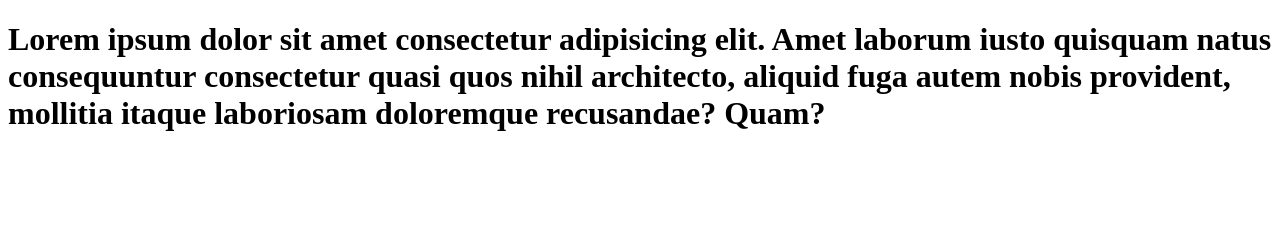
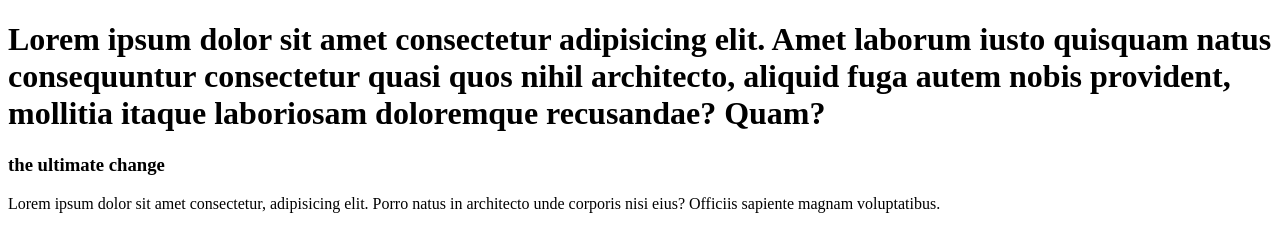
Before and after one commit to Rayhan-50/my-first-repo, a plain HTML site: page index.html in a window 1280 px wide. Drawn offline with Linux system fonts and the light colour scheme.

Commit message:
second  change commit

```diff
--- a/index.html
+++ b/index.html
@@ -8,5 +8,10 @@
 <body>
     <!-- ctrl +j=to open terminal and to close terminal -->
      <h1>Lorem ipsum dolor sit amet consectetur adipisicing elit. Amet laborum iusto quisquam natus consequuntur consectetur quasi quos nihil architecto, aliquid fuga autem nobis provident, mollitia itaque laboriosam doloremque recusandae? Quam?</h1>
+     <div>
+        <h3>the ultimate change</h3>
+        <p>Lorem ipsum dolor sit amet consectetur, adipisicing elit. Porro natus in architecto unde corporis nisi eius? Officiis sapiente magnam voluptatibus.</p>
+     </div>
+
 </body>
 </html>
```
